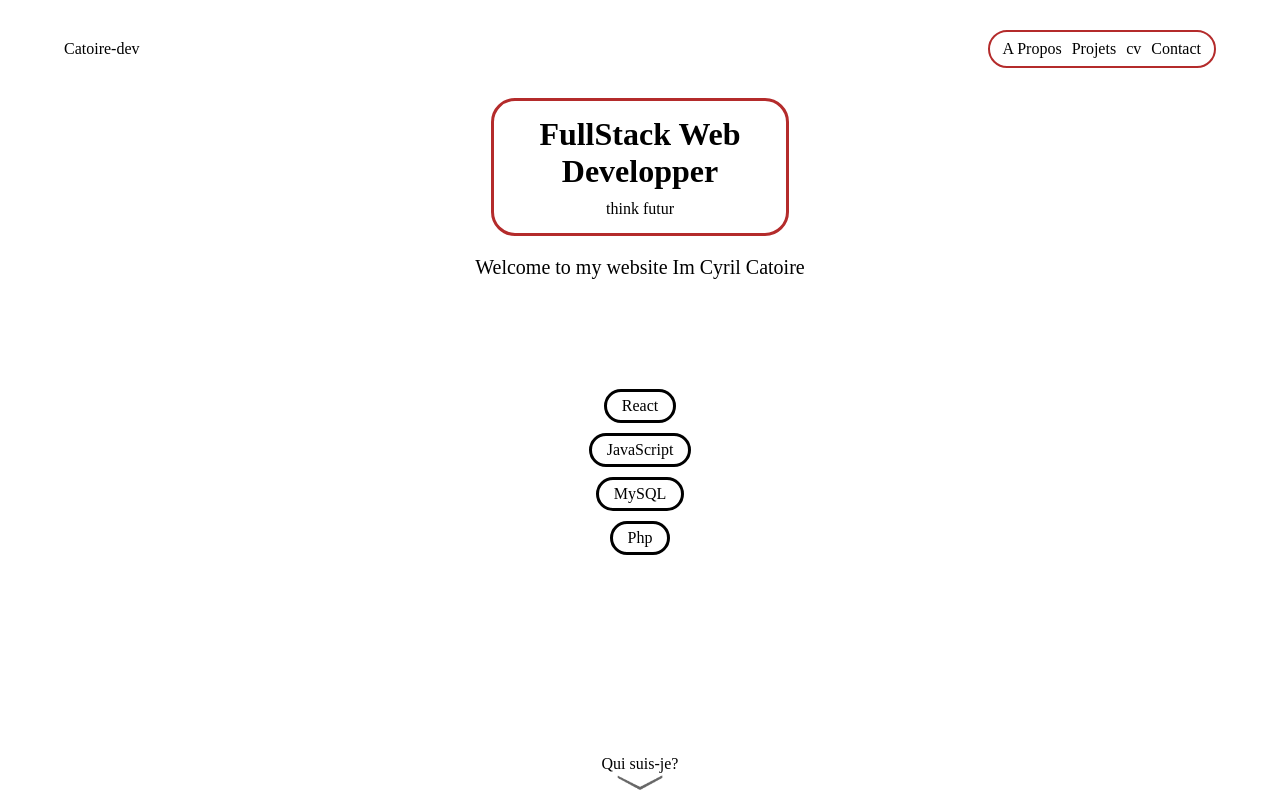
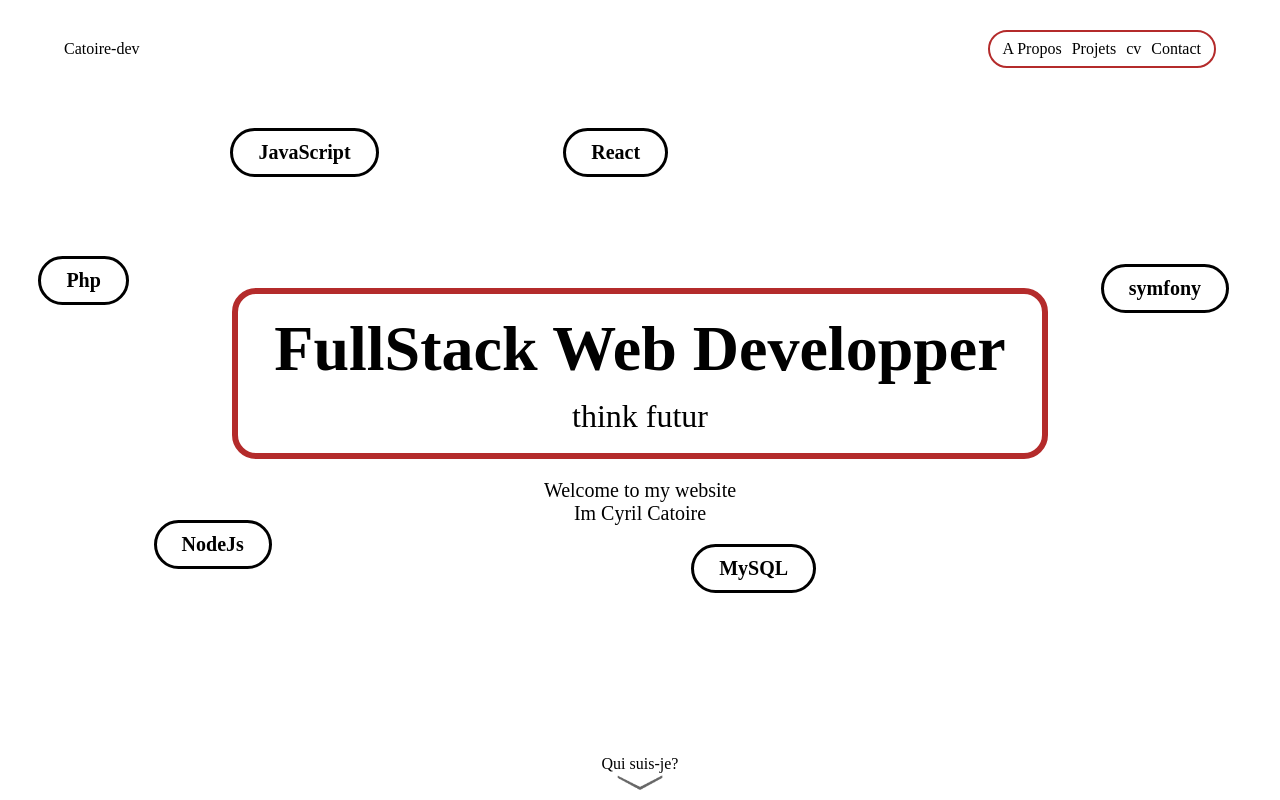
Before and after one commit to Catoire-dev/portefolio_catoire-dev, a React (Vite) app in the folder front/: page / in a window 1280 px wide. Built offline with nearby package versions, Linux system fonts and the light colour scheme.

Commit message:
home page desktop ok

```diff
--- a/front/src/App.scss
+++ b/front/src/App.scss
@@ -2,4 +2,5 @@
 
 #all {
     width: 100%;
+    height: 100%;
 }
--- a/front/src/assets/styles/base.scss
+++ b/front/src/assets/styles/base.scss
@@ -75,8 +75,25 @@ main {
 // Media Querrie
 
 @media screen and (min-width: $width-tablet) {
-    .title-box {
-        // width: $width-tablet;
+
+    main {
+        font-size: 32px;
     }
 
+    .title-box {
+        margin-top: 20px;
+        width: 60%;
+        padding: 15px 0;
+
+        gap: 10px;
+        h1 {
+            font-size: 64px;
+            font-weight: bold;
+            text-align: center;
+        }
+    }
+
+    .border-red {
+        border: solid $red 6px;
+    }
 }
--- a/front/src/pages/home/Home.scss
+++ b/front/src/pages/home/Home.scss
@@ -1,4 +1,13 @@
+@import '../../assets/styles/variable.scss';
+
 main {
+    width: 100%;
+    height: 100%;
+
+    #catchword {
+        font-weight: bold;
+    }
+
     #home-description {
         width: 350px;
         font-size: 20px;
@@ -13,6 +22,102 @@ main {
             border-radius: 42px;
 
             padding: 5px 15px;
+
+            font-weight: bold;
         }
     }
 }
+
+
+@media screen and (min-width: $width-tablet) {
+    #main-home {
+        justify-content: center;
+    }
+
+    .title-box {
+        margin-top: 0;
+        padding: 18px;
+        gap: 12px;
+    }
+
+    main {
+
+        #bubble-box {
+            position: fixed;
+
+            .bubble {
+                position: fixed;
+
+                padding: 10px 25px;
+
+                font-size: 20px;
+            }
+
+            // #react-bb {
+            //     left: 908px;
+            //     top: 189px;
+            // }
+
+            // #js-bb {
+            //     left: 366px;
+            //     top: 148px;
+            // }
+
+            // #nodejs-bb {
+            //     left: 255px;
+            //     top: 755px;
+            // }
+
+            // #sql-bb {
+            //     left: 1107px;
+            //     top: 797px;
+            // }
+
+            // #php-bb {
+            //     left: 68px;
+            //     top: 373px;
+            // }
+
+            // #symf-bb {
+            //     left: 1260px;
+            //     top: 291px;
+            // }
+
+
+            #react-bb {
+                left: 44%;
+                top: 16%;
+            }
+
+            #js-bb {
+                left: 18%;
+                top: 16%;
+            }
+
+            #nodejs-bb {
+                left: 12%;
+                top: 65%;
+            }
+
+            #sql-bb {
+                left: 54%;
+                top: 68%;
+            }
+
+            #php-bb {
+                left: 3%;
+                top: 32%;
+            }
+
+            #symf-bb {
+                left: 86%;
+                top: 33%;
+            }
+
+            #test-bb {
+                left: 10%;
+                top: 10%;
+            }
+        }
+    }
+}
--- a/front/src/pages/home/Home.tsx
+++ b/front/src/pages/home/Home.tsx
@@ -2,17 +2,26 @@ import './Home.scss'
 
 export const Home = () => {
     return (
-        <main>
+        <main id='main-home'>
+
             <section className='box border-red title-box'>
                 <h1>FullStack Web Developper</h1>
                 <p className='catchword'>think futur</p>
             </section>
-            <p id='home-description'>Welcome to my website Im Cyril Catoire</p>
+
+            <section id="home-description">
+                <p>Welcome to my website</p>
+                <p>Im Cyril Catoire</p>
+            </section>
+
             <section id='bubble-box' className='box'>
-                <p className='bubble'>React</p>
-                <p className='bubble'>JavaScript</p>
-                <p className='bubble'>MySQL</p>
-                <p className='bubble'>Php</p>
+                <p className='bubble' id='react-bb'>React</p>
+                <p className='bubble' id='js-bb'>JavaScript</p>
+                <p className='bubble' id='nodejs-bb'>NodeJs</p>
+                <p className='bubble' id='sql-bb'>MySQL</p>
+                <p className='bubble' id='php-bb'>Php</p>
+                <p className='bubble' id='symf-bb'>symfony</p>
+                {/* <p className='bubble' id='test-bb'>test</p> */}
             </section>
         </main>
     )
```
